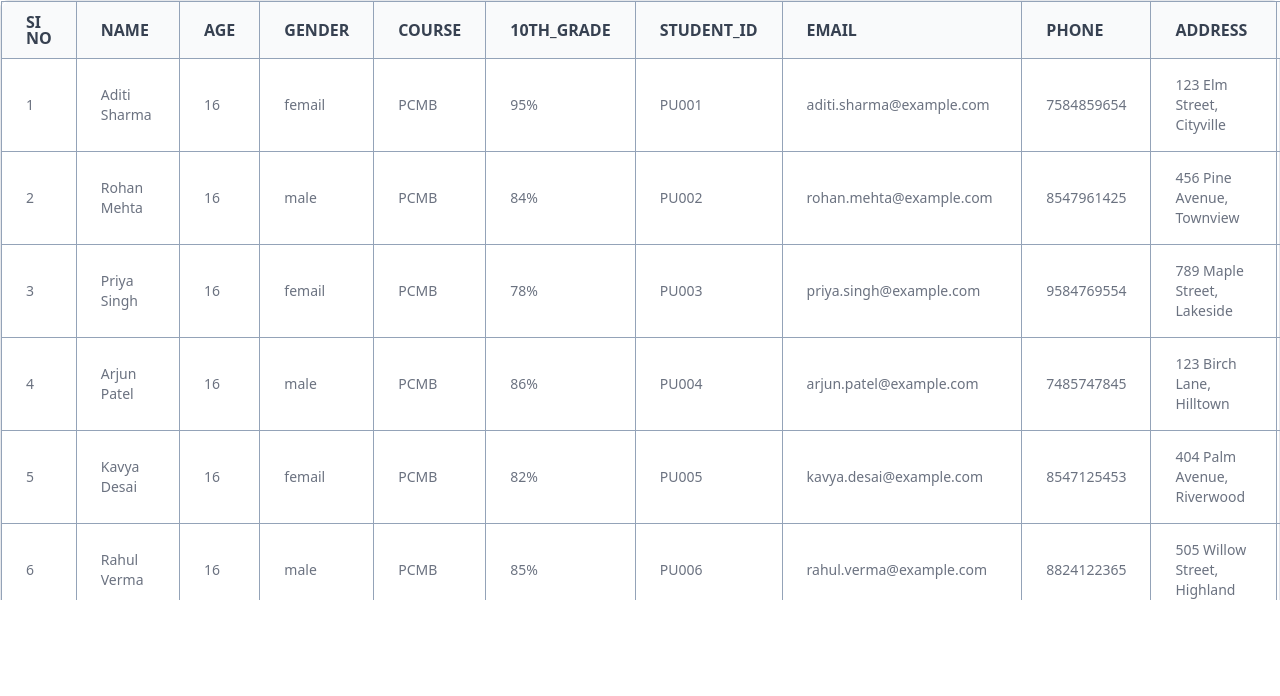
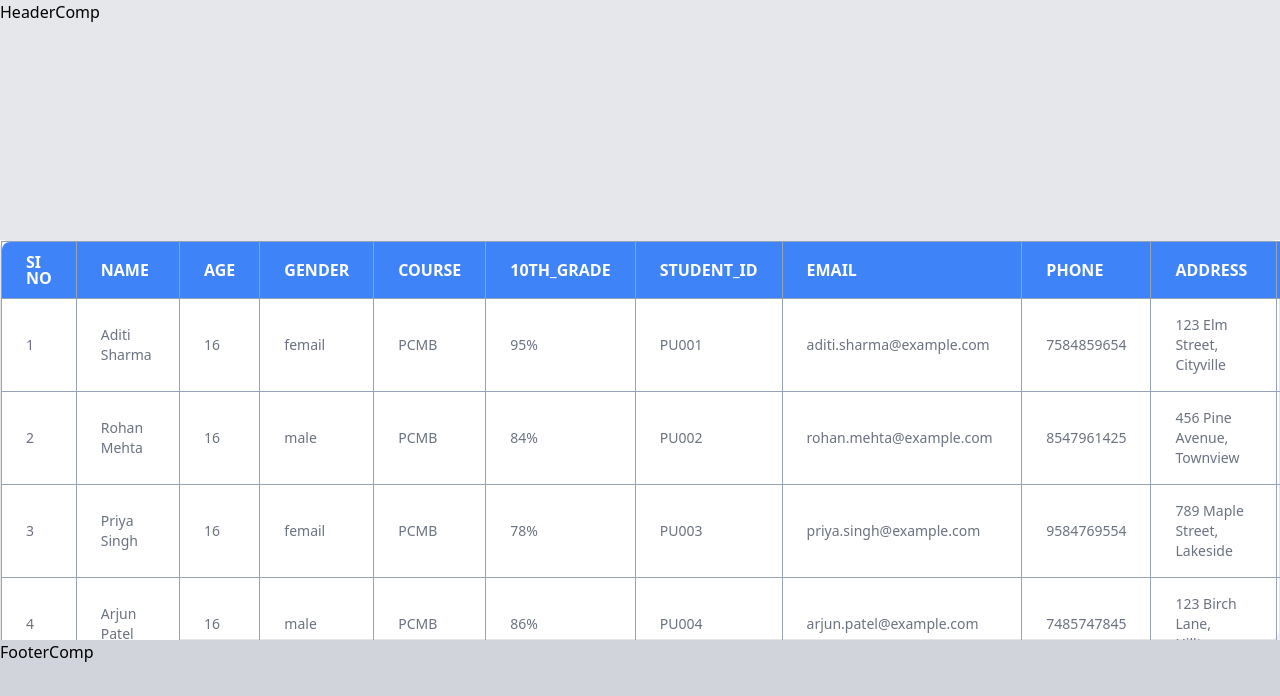
Before and after one commit to Lokesh1234566/student_react_project, a React (Vite) app: page / in a window 1280 px wide. Shown: the top 696 px of the page. Built offline with nearby package versions, Linux system fonts and the light colour scheme.

Commit message:
adding header and footer

```diff
--- a/src/App.jsx
+++ b/src/App.jsx
@@ -1,10 +1,10 @@
 import React from "react";
-import StudentTable from "./components/StudentTable";
+import StudentPage from "./pages/StudentPage";
 
 const App = () => {
   return (
     <div>
-      <StudentTable />
+      <StudentPage />
     </div>
   );
 };
--- /dev/null
+++ b/src/components/FooterComp.jsx
@@ -0,0 +1,7 @@
+import React from "react";
+
+const FooterComp = () => {
+  return <div className="h-[20vh] bg-gray-300">FooterComp</div>;
+};
+
+export default FooterComp;
--- /dev/null
+++ b/src/components/HeaderComp.jsx
@@ -0,0 +1,7 @@
+import React from "react";
+
+const HeaderComp = () => {
+  return <div className="h-[30vh] bg-gray-200">HeaderComp</div>;
+};
+
+export default HeaderComp;
--- a/src/components/StudentTable.jsx
+++ b/src/components/StudentTable.jsx
@@ -4,63 +4,63 @@ import sampledata from "../assets/samplev1.json";
 
 const StudentTable = () => {
   return (
-    <div className="overflow-x-auto max-h-[600px]">
-      <div className="min-w-full bg-white border border-gray-200 shadow-md sm:rounded-lg">
-        <Table className="table-auto w-full text-sm text-left text-gray-500 border-collapse border border-slate-400">
+    <div className="overflow-x-auto h-[50vh]">
+      <div className="min-w-full bg-white border border-gray-200 shadow-md sm:rounded-lg h-full">
+        <Table className="table-auto w-full text-sm text-left text-gray-500 border-collapse ">
           <Table.Head className="bg-gray-50 border border-slate-500 text-xs sm:text-[16px] sticky top-0 z-10">
-            <Table.HeadCell className="border border-slate-400 sticky left-0 bg-gray-50">
+            <Table.HeadCell className="border border-slate-400 sticky left-0 bg-blue-500 text-white">
               SI No
             </Table.HeadCell>
-            <Table.HeadCell className="border border-slate-400 sticky left-[50px] bg-gray-50">
+            <Table.HeadCell className="border border-slate-400 sticky left-[50px]  bg-blue-500 text-white">
               Name
             </Table.HeadCell>
-            <Table.HeadCell className="border border-slate-400">
+            <Table.HeadCell className="border border-slate-400  bg-blue-500 text-white">
               Age
             </Table.HeadCell>
-            <Table.HeadCell className="border border-slate-400">
+            <Table.HeadCell className="border border-slate-400  bg-blue-500 text-white">
               Gender
             </Table.HeadCell>
-            <Table.HeadCell className="border border-slate-400">
+            <Table.HeadCell className="border border-slate-400  bg-blue-500 text-white">
               Course
             </Table.HeadCell>
-            <Table.HeadCell className="border border-slate-400">
+            <Table.HeadCell className="border border-slate-400  bg-blue-500 text-white">
               10th_Grade
             </Table.HeadCell>
-            <Table.HeadCell className="border border-slate-400">
+            <Table.HeadCell className="border border-slate-400  bg-blue-500 text-white">
               Student_id
             </Table.HeadCell>
-            <Table.HeadCell className="border border-slate-400">
+            <Table.HeadCell className="border border-slate-400  bg-blue-500 text-white">
               Email
             </Table.HeadCell>
-            <Table.HeadCell className="border border-slate-400">
+            <Table.HeadCell className="border border-slate-400  bg-blue-500 text-white">
               Phone
             </Table.HeadCell>
-            <Table.HeadCell className="border border-slate-400">
+            <Table.HeadCell className="border border-slate-400  bg-blue-500 text-white">
               Address
             </Table.HeadCell>
-            <Table.HeadCell className="border border-slate-400">
+            <Table.HeadCell className="border border-slate-400  bg-blue-500 text-white">
               Enrollment_year
             </Table.HeadCell>
-            <Table.HeadCell className="border border-slate-400">
+            <Table.HeadCell className="border border-slate-400  bg-blue-500 text-white">
               FA_English
             </Table.HeadCell>
-            <Table.HeadCell className="border border-slate-400">
+            <Table.HeadCell className="border border-slate-400  bg-blue-500 text-white">
               FA_Kannada
             </Table.HeadCell>
-            <Table.HeadCell className="border border-slate-400">
+            <Table.HeadCell className="border border-slate-400  bg-blue-500 text-white">
               FA_Physics
             </Table.HeadCell>
-            <Table.HeadCell className="border border-slate-400">
+            <Table.HeadCell className="border border-slate-400  bg-blue-500 text-white">
               FA_Chemistry
             </Table.HeadCell>
-            <Table.HeadCell className="border border-slate-400">
+            <Table.HeadCell className="border border-slate-400  bg-blue-500 text-white">
               FA_Mathematics
             </Table.HeadCell>
-            <Table.HeadCell className="border border-slate-400">
+            <Table.HeadCell className="border border-slate-400  bg-blue-500 text-white">
               FA_Biology
             </Table.HeadCell>
           </Table.Head>
-          <Table.Body className="">
+          <Table.Body className="h-full">
             {sampledata.student_details.map((student, id) => (
               <Table.Row key={id} className="border border-slate-400">
                 <Table.Cell className="border border-slate-400 sticky left-0 bg-white">
--- /dev/null
+++ b/src/pages/StudentPage.jsx
@@ -0,0 +1,16 @@
+import React from "react";
+import StudentTable from "../components/StudentTable";
+import HeaderComp from "../components/HeaderComp";
+import FooterComp from "../components/FooterComp";
+
+const StudentPage = () => {
+  return (
+    <div className="h-screen flex flex-col">
+      <HeaderComp />
+      <StudentTable />
+      <FooterComp />
+    </div>
+  );
+};
+
+export default StudentPage;
```
